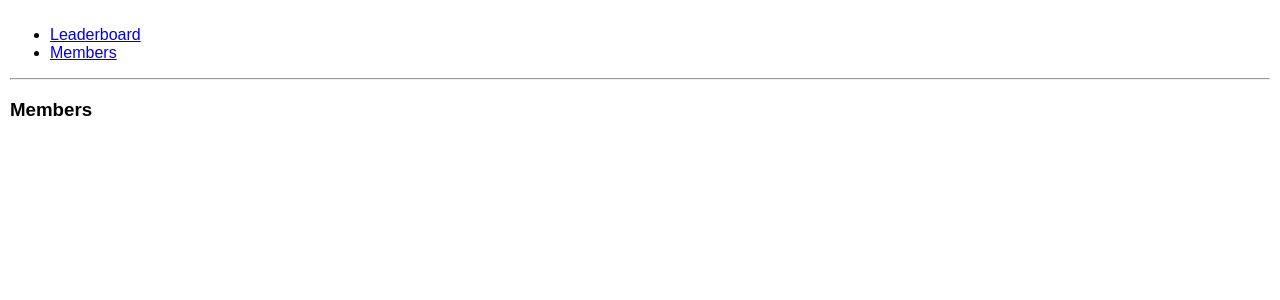
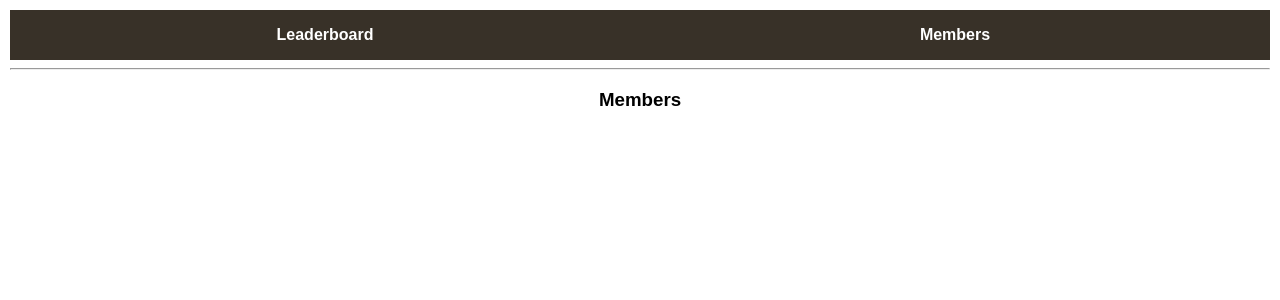
Before and after one commit to jabirbarber/react-tech-test, a React (Create React App) app: page /members in a window 1280 px wide. Shown: the top 300 px of the page. Built offline with nearby package versions, Linux system fonts and the light colour scheme; no server answers.

Commit message:
[Styling] Quick spiceup

```diff
--- a/src/App.css
+++ b/src/App.css
@@ -83,6 +83,7 @@ body {
     justify-content: space-between;
     padding: 10px;
     background: #e9ff77;
+    margin: auto;
 }
 
 .attribute-container.sub {
@@ -137,12 +138,14 @@ body {
   color: white;
   font-weight: bold;
   padding: 10px;
+  margin-left: 25%;
+  margin-bottom: 20px;
 }
 
 .members-form {
   display: flex;
   flex-direction: column;
-  margin-top: 30px;
+  margin: auto;
   width: 50%;
 }
 
@@ -155,12 +158,15 @@ body {
   width: 50%;
   padding: 8px;
   border-radius: 5px;
+  -webkit-box-sizing: border-box;
   box-sizing: border-box;
   color: white;
   text-transform: capitalize;
   font-weight: bold;
   margin-top: 8px;
   text-align: center;
+  margin: auto;
+  margin-top: 18px;
 }
 
 .members-form button {
@@ -195,3 +201,38 @@ body {
     0% { transform: rotate(0deg); }
     100% { transform: rotate(360deg); }
 }
+
+.nav {
+  display: flex;
+  list-style: none;
+  justify-content: space-evenly;
+  align-items: center;
+  padding: 0px;
+  margin: 0px;
+  height: 50px;
+}
+
+.nav li {
+  flex: 1;
+  width: 100%;
+  height: 100%;
+  display: flex;
+  align-items: center;
+  justify-content: center;
+  color: white;
+  font-weight: bold;
+  background: #383128;
+}
+
+.nav li:hover, .nav li:active {
+  background: #796c5c;
+}
+
+.nav li a {
+  color: white;
+  text-decoration: none;
+}
+
+h3 {
+  text-align: center;
+}
--- a/src/App.js
+++ b/src/App.js
@@ -13,7 +13,7 @@ class App extends Component {
   render() {
     return <Router>
       <div>
-        <ul>
+        <ul className="nav">
           <li>
             <Link to="/">Leaderboard</Link>
           </li>
```
Lines whose indentation alone changed are shown as unchanged.
